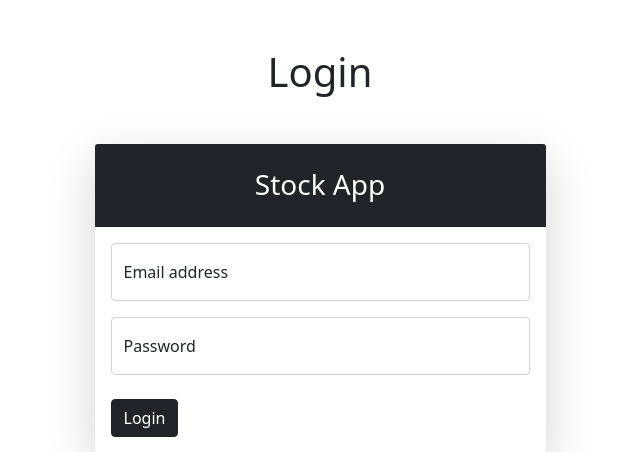
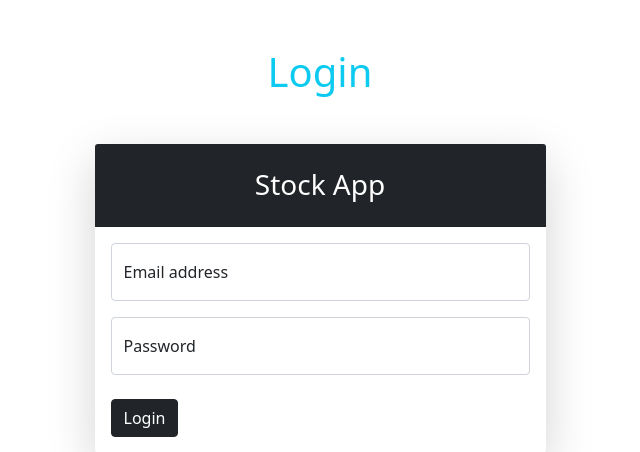
Before and after one commit to alannuari/stock-app, a PHP site: page /login.php in a window 1280 px wide. Shown: the top 452 px of the page, without its empty margins (320-960 px from the left). Run offline with PHP 8.4, Linux system fonts and the light colour scheme; some libraries are stand-ins or nearby versions.

Commit message:
update font color login page

```diff
--- a/login.php
+++ b/login.php
@@ -51,7 +51,7 @@
                 <main>
                     <div class="container">
                         <div class="row justify-content-center">
-                            <h1 class="font-weight-light text-center my-5">Login</h1>
+                            <h1 class="font-weight-light text-info text-center my-5">Login</h1>
                             <div class="col-lg-5">
                                 <div class="card shadow-lg border-0 rounded-lg">
                                     <div class="card-header bg-dark">
@@ -77,7 +77,7 @@
                         </div>
                     </div>
                 </main>
-                <div class="mx-auto mt-5" style="max-width: 600px" id="close">
+                <div class="mx-auto mt-5" style="max-width: 600px">
                     <p class="text-center py-2 mx-2 mb-0 bg-light">
                         Informasi login ada di link repository
                     </p>
```
